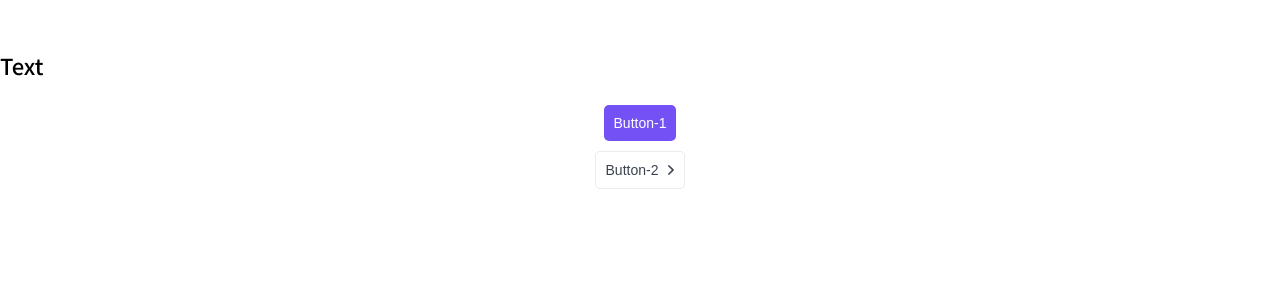
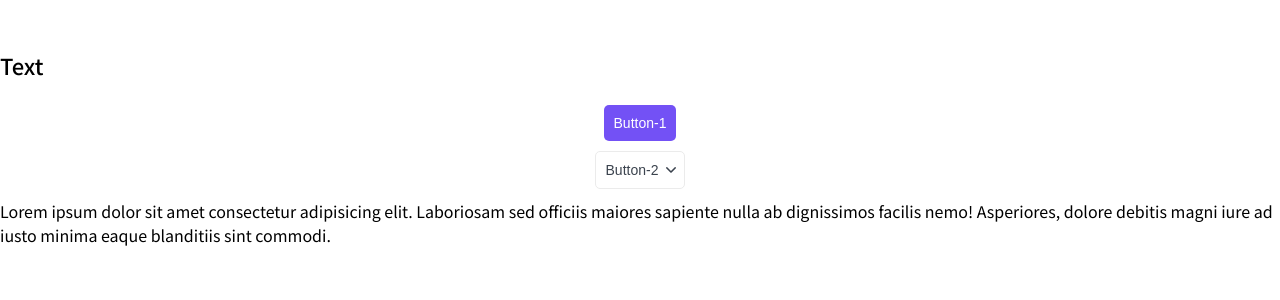
Before and after one commit to bifard/next-js-learn, a Next.js app: page / in a window 1280 px wide. Shown: the top 300 px of the page. Built offline with nearby package versions, Linux system fonts and the light colour scheme.

Commit message:
added Paragraph component

```diff
--- a/components/index.ts
+++ b/components/index.ts
@@ -1,2 +1,3 @@
 export * from "./h-tag/Htag";
 export * from "./button/Button";
+export * from "./paragraph/Paragraph";
--- /dev/null
+++ b/components/paragraph/Paragraph.module.css
@@ -0,0 +1,18 @@
+.paragraph {
+	margin:0;
+}
+
+.font-size-normal {
+	font-size: var(--font-size-p-normal);
+	line-height: var( --line-height-normal);
+}
+
+.font-size-small {
+	font-size: var(--font-size-p-small);
+	line-height: var( --line-height-normal);
+}
+
+.font-size-large {
+	font-size: var(--font-size-p-large);
+	line-height: var( --line-height-large);
+}
--- /dev/null
+++ b/components/paragraph/Paragraph.tsx
@@ -0,0 +1,21 @@
+import { ParagaphProps } from "./Paragraph.props";
+import classNames from "classnames";
+import cn from "classnames";
+import styles from "./Paragraph.module.css";
+export const Paragraph = ({ children, size = "normal", className = "", ...props }: ParagaphProps): JSX.Element => {
+  return (
+    <p
+      className={cn(
+        {
+          [styles["font-size-small"]]: size === "small",
+          [styles["font-size-normal"]]: size === "normal",
+          [styles["font-size-large"]]: size === "large",
+        },
+        className
+      )}
+      {...props}
+    >
+      {children}
+    </p>
+  );
+};
--- a/pages/index.tsx
+++ b/pages/index.tsx
@@ -1,4 +1,4 @@
-import { Button, Htag } from "@/components";
+import { Button, Htag, Paragraph } from "@/components";
 
 import Head from "next/head";
 
@@ -17,9 +17,16 @@ export default function Home() {
           <Button>Button-1</Button>
         </div>
         <div style={{ marginBottom: "10px", display: "flex", justifyContent: "center" }}>
-          <Button appearance="ghost" arrow="right">
+          <Button appearance="ghost" arrow="down">
             Button-2
           </Button>
+        </div>
+        <div style={{ marginBottom: "10px", display: "flex", justifyContent: "center" }}>
+          <Paragraph>
+            Lorem ipsum dolor sit amet consectetur adipisicing elit. Laboriosam sed officiis maiores sapiente nulla ab
+            dignissimos facilis nemo! Asperiores, dolore debitis magni iure ad iusto minima eaque blanditiis sint
+            commodi.
+          </Paragraph>
         </div>
       </div>
     </>
--- a/styles/globals.css
+++ b/styles/globals.css
@@ -26,4 +26,9 @@ body {
   --green: #007b48;
   --green-light: #c8f8e4;
   --font-family: "Noto Sans KR", sans-serif;
+  --font-size-p-small: 14px;
+  --font-size-p-normal: 16px;
+  --font-size-p-large: 18px;
+  --line-height-normal:24px;
+  --line-height-large:29px;
 }
```
Also changed, not shown: components/paragraph/Paragraph.props.ts (added, +9 -0 lines).
